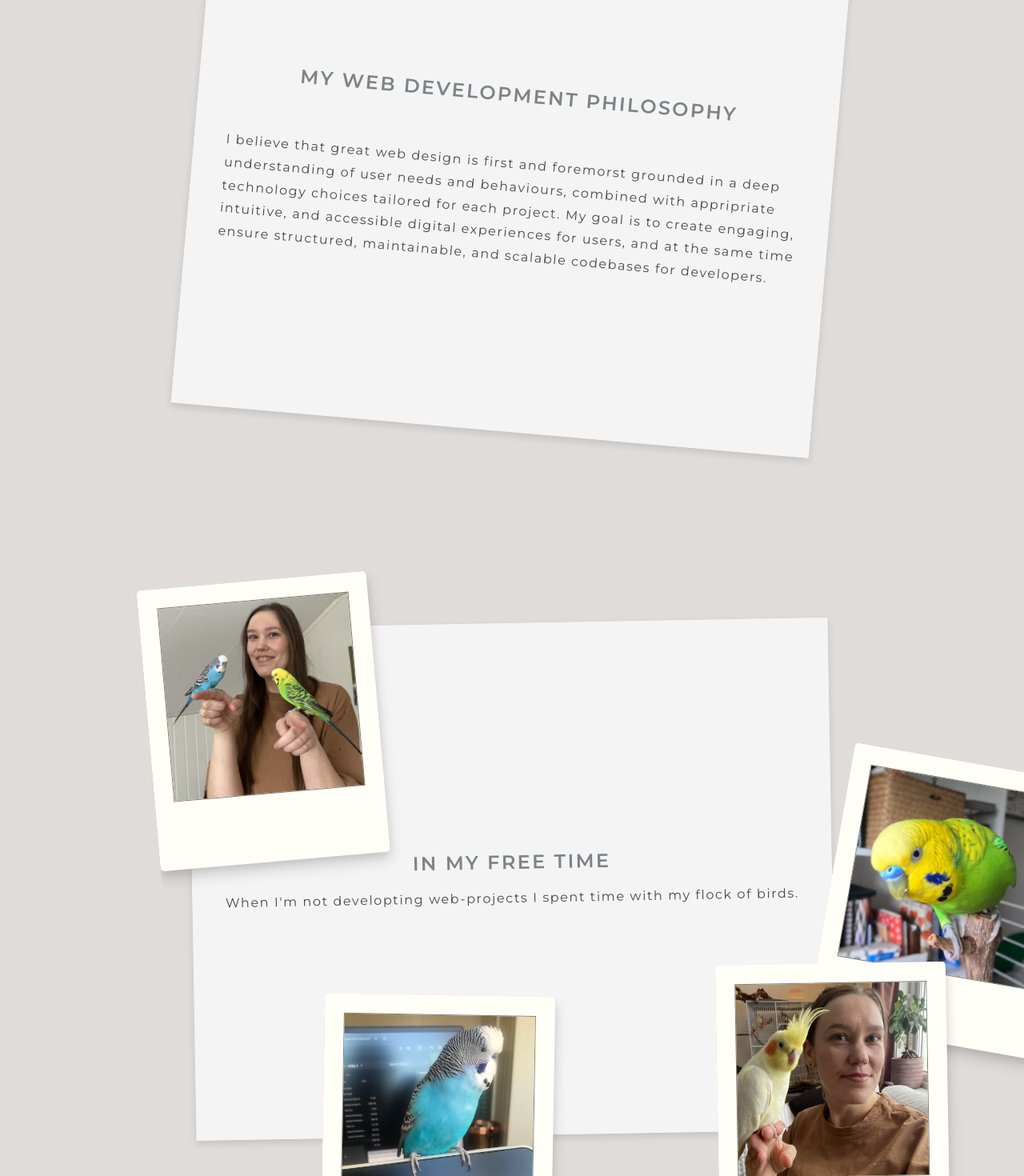
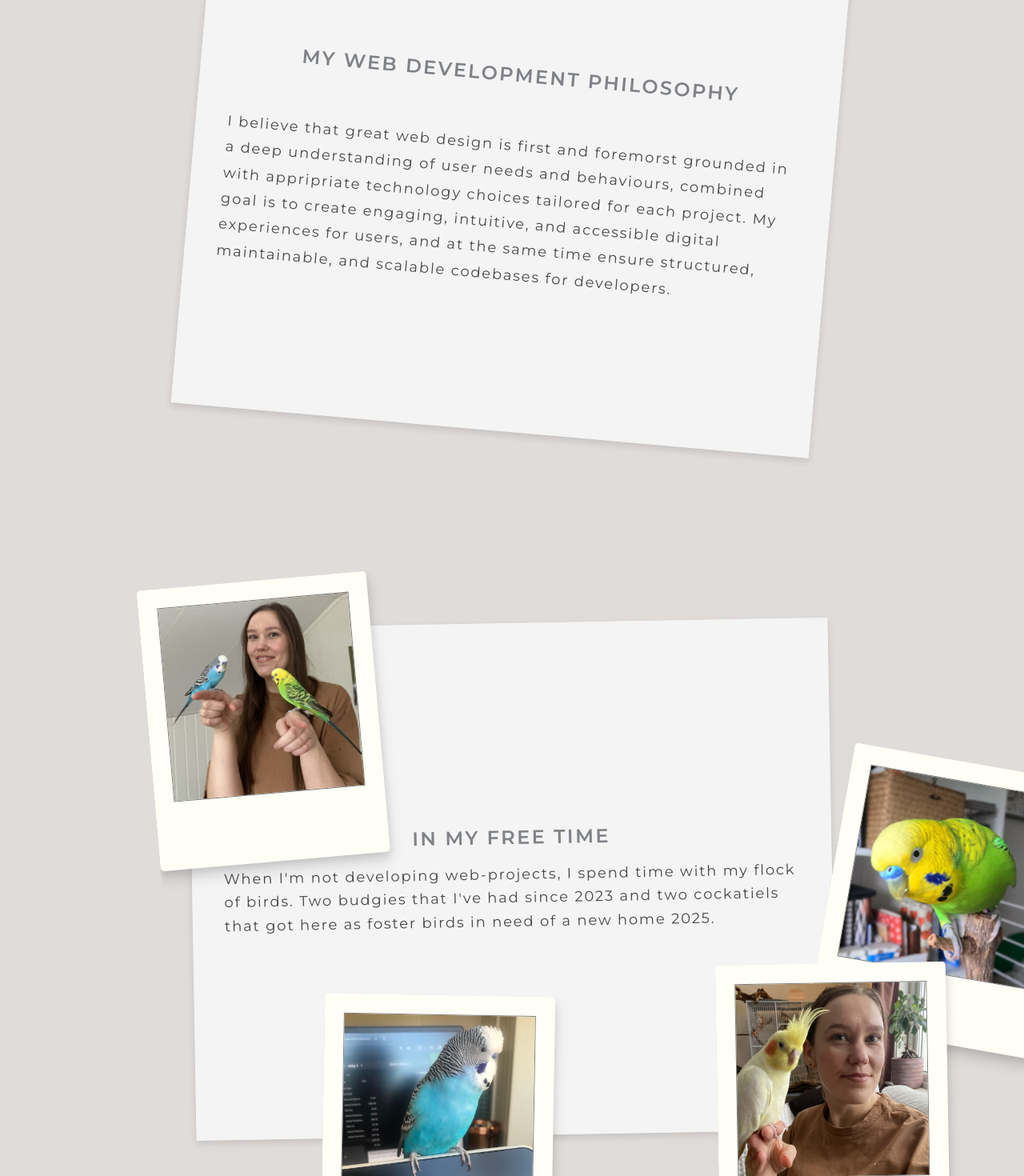
Before and after one commit to git-kaia/my-portfolio, a React (Vite) app: page /about in a window 1280 px wide. Shown: the part 1180-2650 px from the top of the page at 80% size. Built offline with nearby package versions, Linux system fonts and the light colour scheme.

Commit message:
Adjustments to styles and content on about page * Colors for dark mode updated for a cleaner design * PaperFan component updated to allow for overflow of content * Global styles added for better typography and spacing

```diff
--- a/src/components/ui/PaperFan.css
+++ b/src/components/ui/PaperFan.css
@@ -4,6 +4,7 @@
   position: relative;
   width: var(--fan-width);
   height: var(--fan-height);
+  overflow: visible;
 }
 .paperfan .paper {
   position: absolute;
--- a/src/components/ui/PaperFan.scss
+++ b/src/components/ui/PaperFan.scss
@@ -18,6 +18,7 @@ $ease-fly: cubic-bezier(0.22, 1, 0.36, 1);
   position: relative;
   width: var(--fan-width);
   height: var(--fan-height);
+  overflow: visible;
 
   .paper {
     position: absolute;
--- a/src/pages/About.jsx
+++ b/src/pages/About.jsx
@@ -61,7 +61,7 @@ export default function About() {
                   <h2 className="text-2xl text-[var(--textSecondary)] uppercase">
                     My Web Development Philosophy
                   </h2>
-                  <p className="mt-4 text-left">
+                  <p className="mt-4">
                     I believe that great web design is first and foremorst grounded in a
                     deep understanding of user needs and behaviours, combined with
                     appripriate technology choices tailored for each project. My goal is
@@ -97,8 +97,8 @@ export default function About() {
                   <h2 className="text-2xl text-[var(--textSecondary)] uppercase">
                     In My Free Time
                   </h2>
-                  <p className="mt-4 leading-relaxed text-left">
-                    When I'm not developting web-projects I spent time with my flock of birds.
+                  <p className="mt-4 leading-relaxed">
+                    When I'm not developing web-projects, I spend time with my flock of birds. Two budgies that I've had since 2023 and two cockatiels that got here as foster birds in need of a new home 2025.
                   </p>
                 </div>
               )
--- a/src/styles/colors.css
+++ b/src/styles/colors.css
@@ -18,11 +18,11 @@
 
 .dark {
   --textPrimary: #ffffff;
-  --textSecondary: #a073ba;
+  --textSecondary: #9b6a00;
   --bgPrimary: #1e0a22;
-  --bgSecondary: #36133a;
+  --bgSecondary: #402842;
   --bgCardPrimary: #9b6a00;
-  --bgCardSecondary: #e7aa00;
+  --bgCardSecondary: #9b6a00;
   --accentPrimary: #ffffff;
   --accentSecondary: #fffffc;
   --border: #444444;
--- a/src/styles/index.css
+++ b/src/styles/index.css
@@ -36,6 +36,8 @@ p {
   max-width: 70ch;
   letter-spacing: 0.1em;
   @apply leading-[1.8];
+  @apply text-left;
+  font-size: large;
 }
 
 button {
--- a/src/styles/index.scss
+++ b/src/styles/index.scss
@@ -40,6 +40,8 @@ p {
   max-width: 70ch;
   letter-spacing: 0.1em;
   @apply leading-[1.8];
+  @apply text-left;
+  font-size: large;
 
 }
 
```
Also changed, not shown: 2 other files (tests, documents, lock files or other folders).
